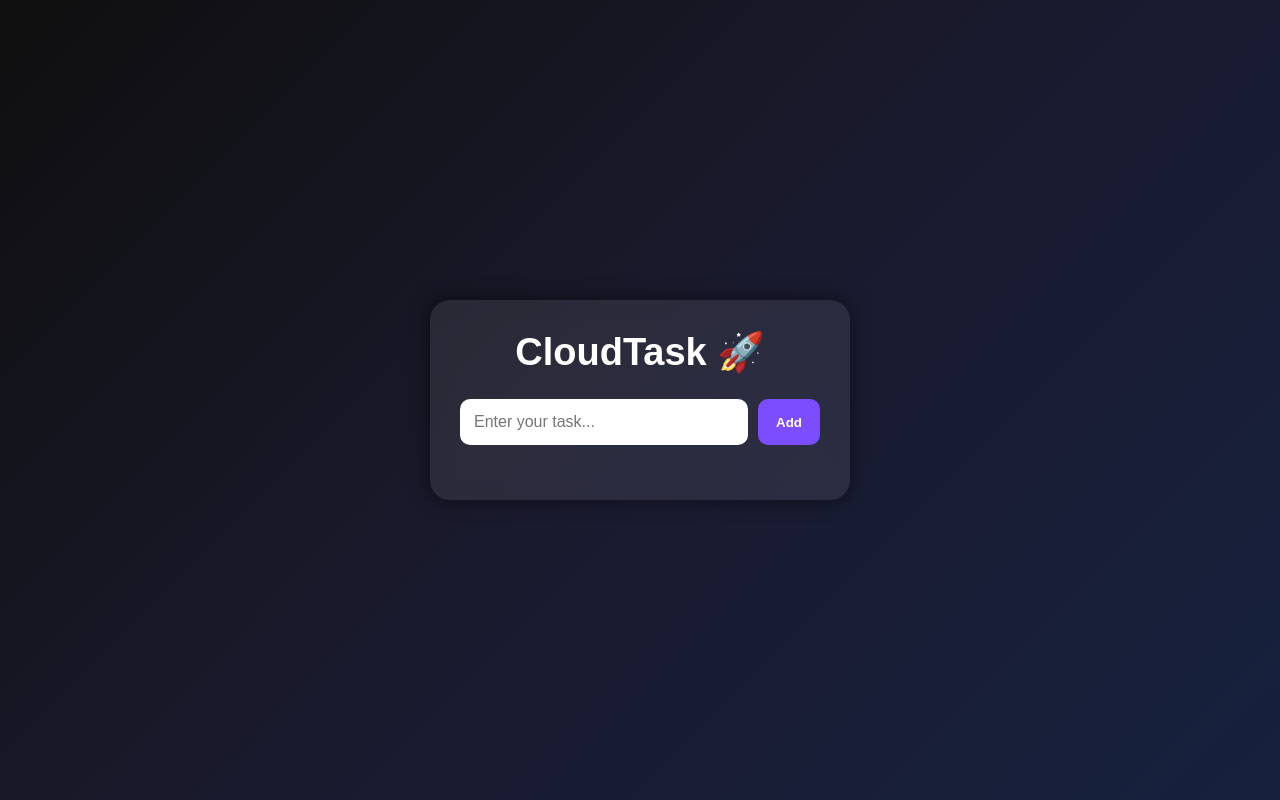
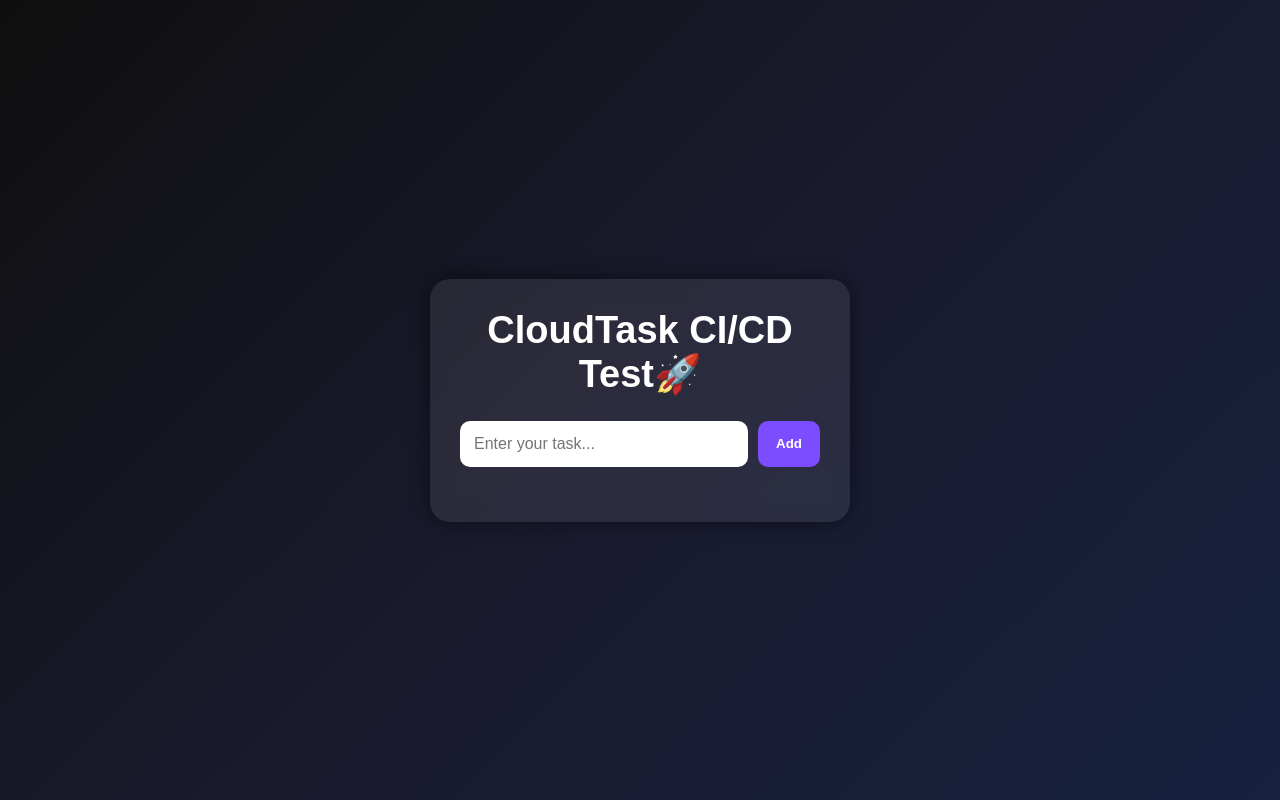
Before and after one commit to ranjayraj991/cloudtaskk, a website: page index.html in a window 1280 px wide. Drawn offline with Linux system fonts and the light colour scheme.

Commit message:
testing CI/CD

```diff
--- a/index.html
+++ b/index.html
@@ -12,7 +12,7 @@
 
     <div class="container">
 
-        <h1>CloudTask 🚀</h1>
+        <h1>CloudTask CI/CD Test🚀</h1>
 
         <div class="task-box">
 
```
